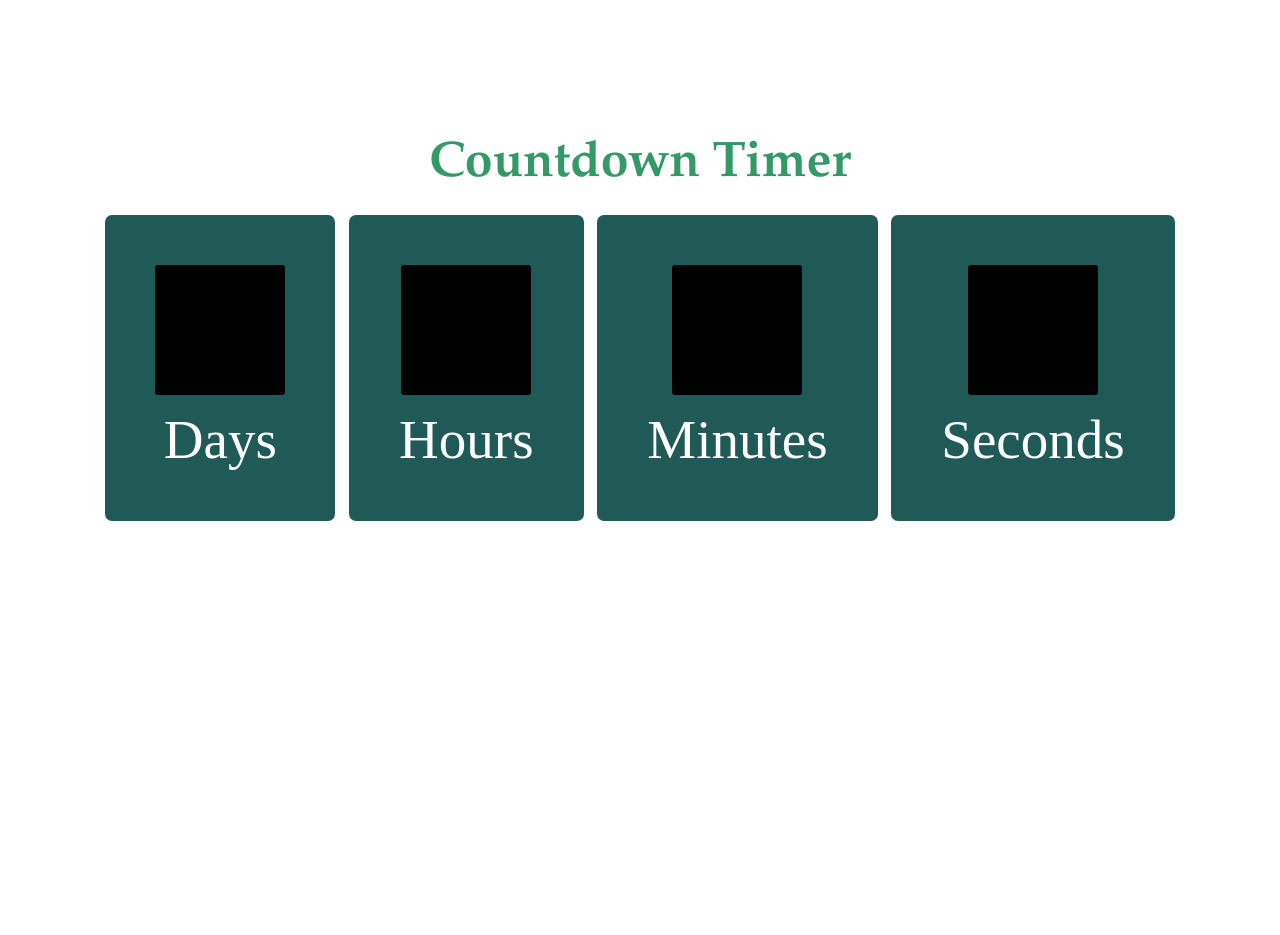
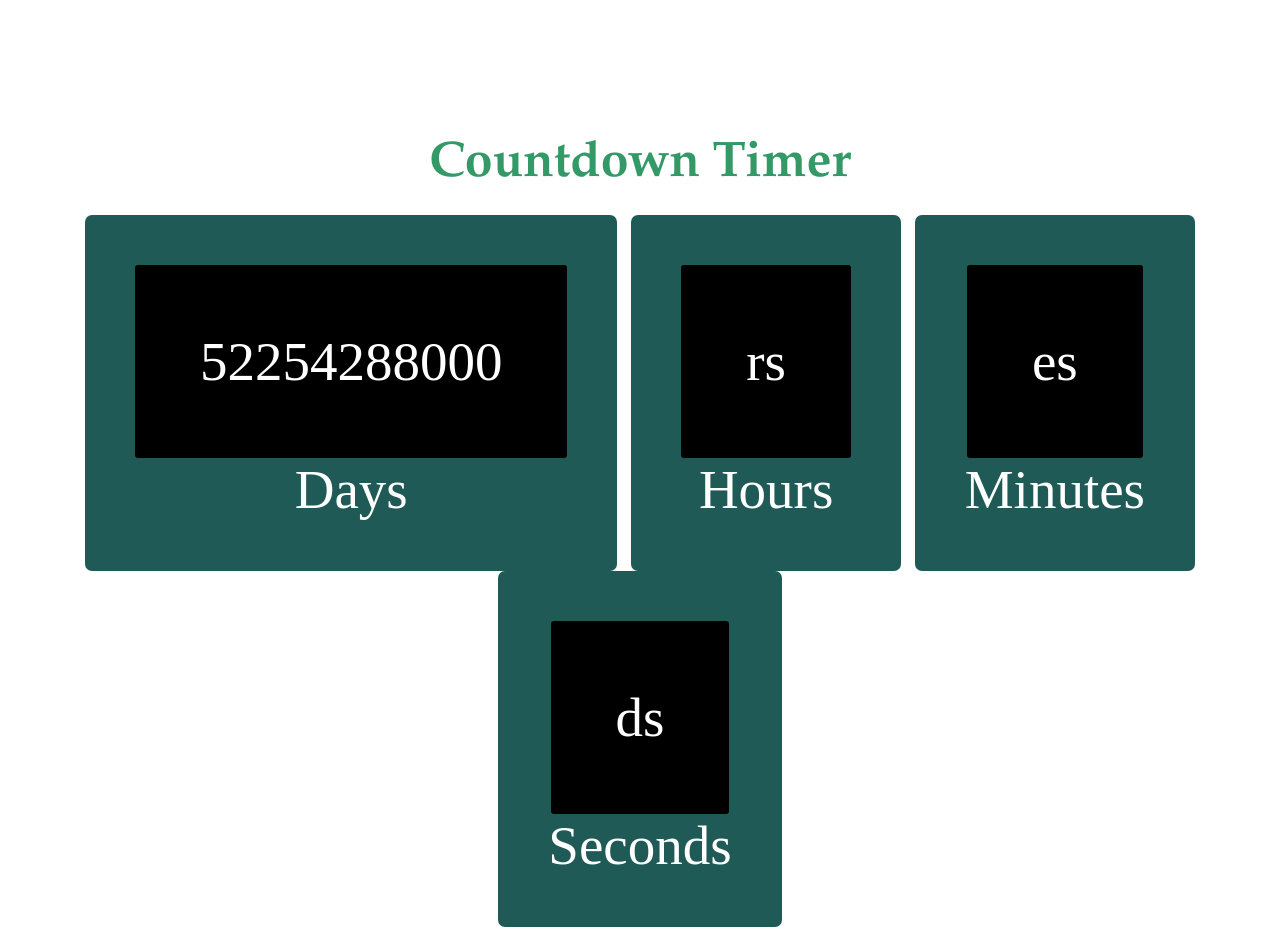
Before and after one commit to DavidGStout/countdown-timer, a plain HTML site: page index.html in a window 1280 px wide. Before the commit the page ends 800 px from the top, so only its background shows below. Drawn offline with Linux system fonts and the light colour scheme.

Commit message:
Added rest of JavaScript. Is broken: not displaying time correctly.

```diff
--- a/index.html
+++ b/index.html
@@ -12,15 +12,15 @@
 			<div class="smalltext">Days</div>
 		</div>
 		<div>
-			<span class="days"></span>
+			<span class="hours"></span>
 			<div class="smalltext">Hours</div>
 		</div>
 		<div>
-			<span class="days"></span>
+			<span class="minutes"></span>
 			<div class="smalltext">Minutes</div>
 		</div>
 		<div>
-			<span class="days"></span>
+			<span class="seconds"></span>
 			<div class="smalltext">Seconds</div>
 		</div>
 	</div>
--- a/script.js
+++ b/script.js
@@ -16,5 +16,27 @@ function getTimeRemaining(endtime) {
 
 function initializeClock(id, endtime) {
 	var clock = document.getElementById(id);
-	var daysSpan = clock.querySelector('')
+	var daysSpan = clock.querySelector('.days');
+	var hoursSpan = clock.querySelector('.hours');
+	var minutesSpan = clock.querySelector('.minutes');
+	var secondsSpan = clock.querySelector('.seconds');
+
+	function updateClock() {
+		var t = getTimeRemaining(endtime);
+
+		daysSpan.innerHTML = t.days;
+		hoursSpan.innerHTML = ('0 + t.hours').slice(-2);
+		minutesSpan.innerHTML = ('0 + t.minutes').slice(-2);
+		secondsSpan.innerHTML = ('0 + t.seconds').slice(-2);
+
+		if (t.total <= 0) {
+			clearInterval(timeinterval);
+		}
+	}
+
+	updateClock();
+	var timeinterval = setInterval(updateClock, 1000);
 }
+
+var deadline = new Date(Date.parse(new Date()) + 7 * 24 * 60 * 60 * 1000);
+initializeClock('clockdiv', deadline);
```
